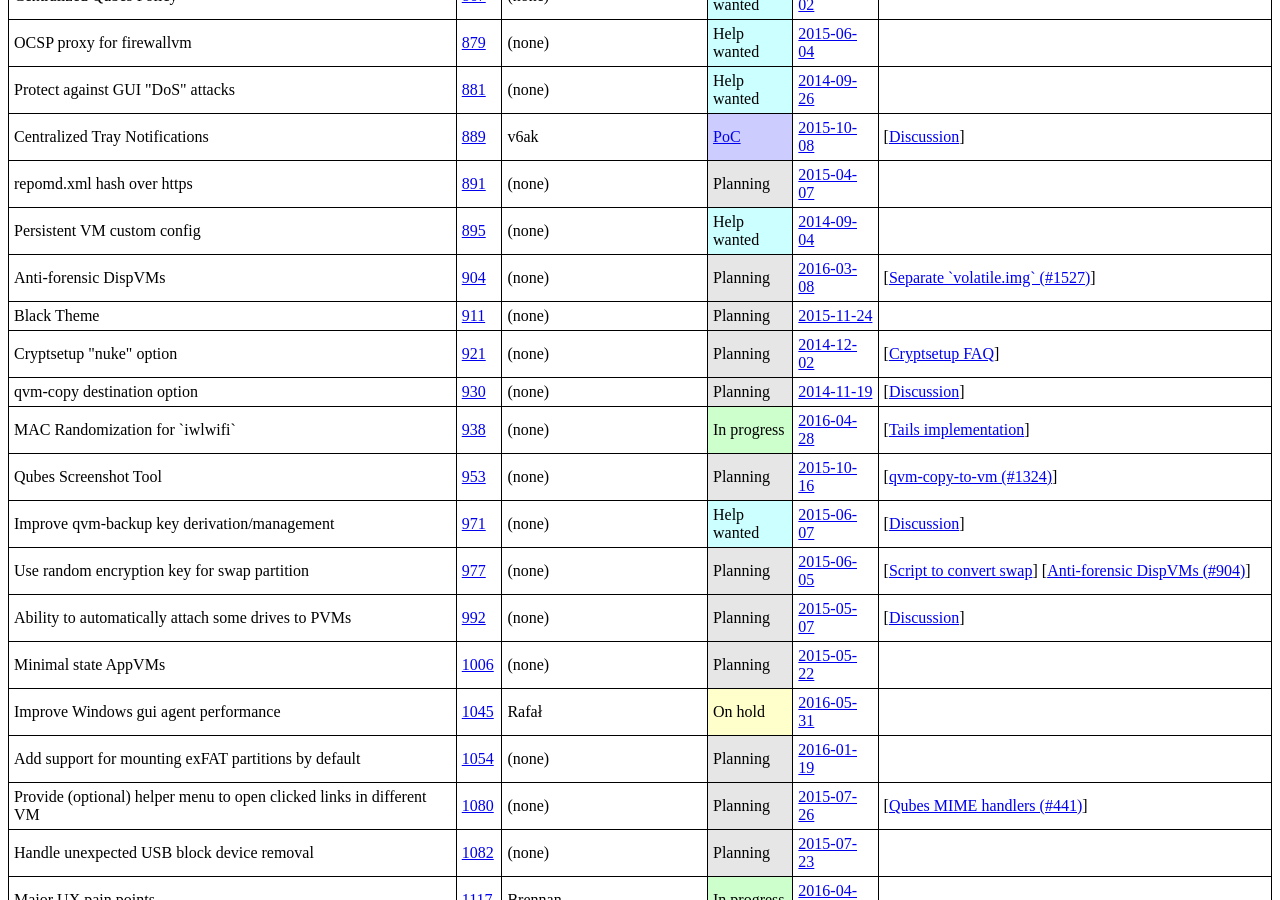
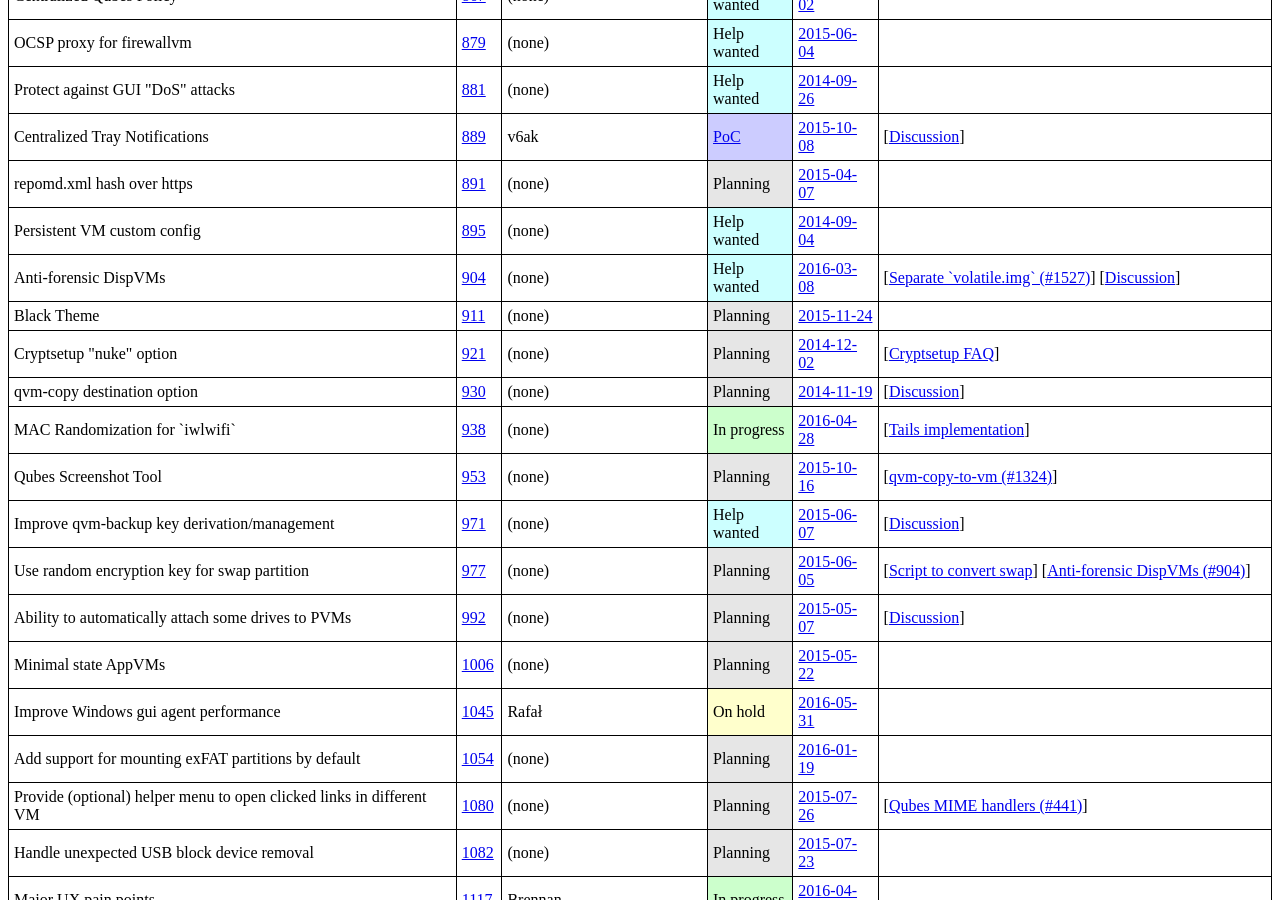
Before and after one commit to QubesOS/qubes-issues, a Jekyll site: the page built from index.md, in a window 1280 px wide and 900 px high, scrolled down 941 px. Built offline with Jekyll 4.4.1, drawn with Linux system fonts in a browser that asks for light colours.

Commit message:
Update #904 status and info

```diff
--- a/_data/features.yml
+++ b/_data/features.yml
@@ -339,7 +339,7 @@
   issue  : 904
   devs   :
   status :
-    term   :
+    term   : Help wanted
     url    :
   updated:
     date   : 2016-03-08
@@ -347,8 +347,8 @@
   info   :
   - desc   : Separate `volatile.img` (#1527)
     url    : https://github.com/QubesOS/qubes-issues/issues/1527
-  - desc   :
-    url    :
+  - desc   : Discussion
+    url    : https://groups.google.com/d/topic/qubes-users/X0BBZ-kfix0/discussion
 
 - name   : Black Theme
   issue  : 911
```
